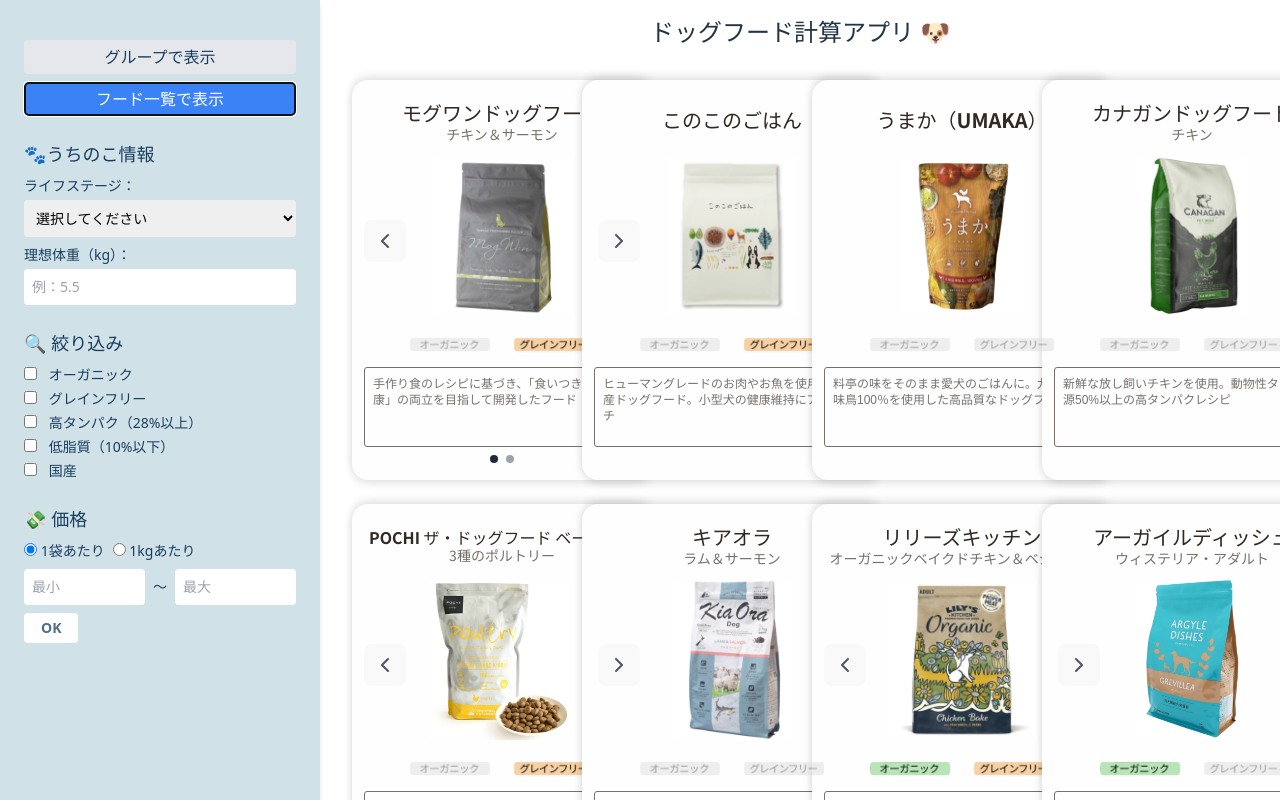
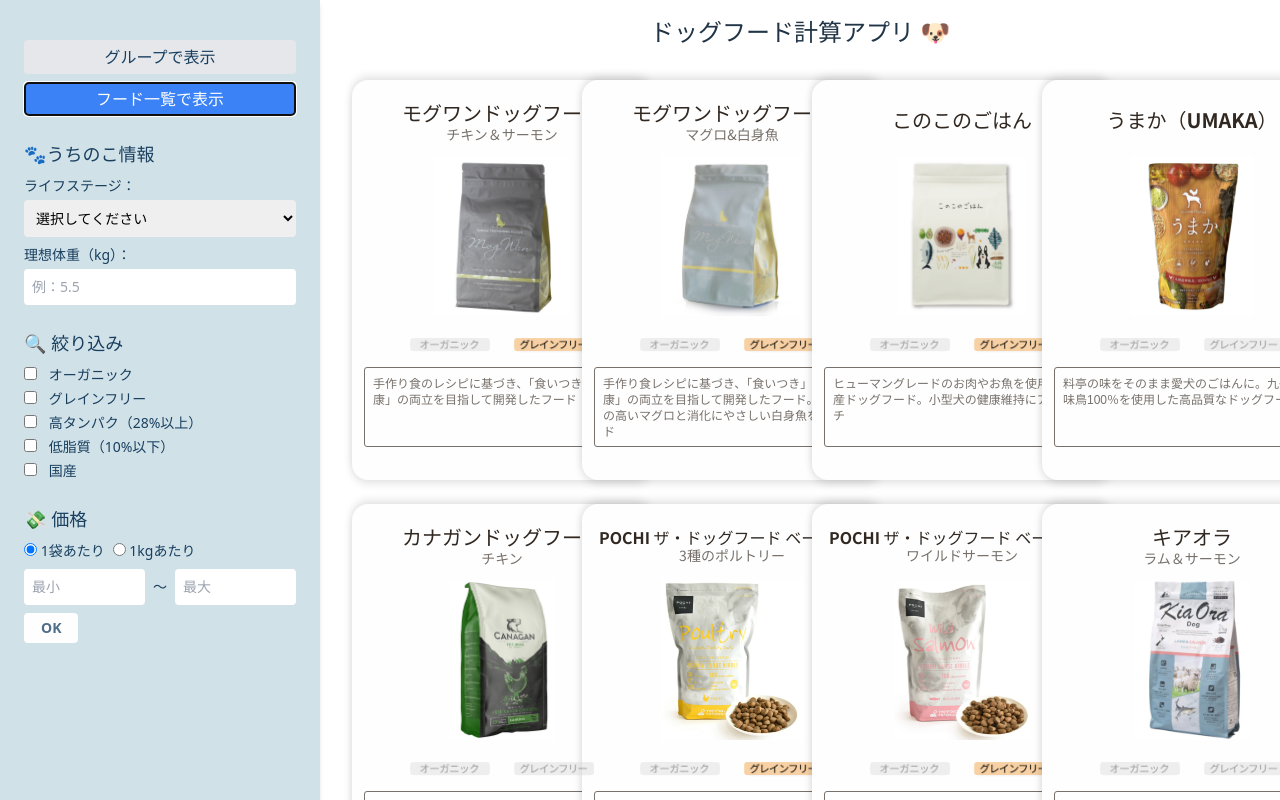
Before and after one commit to wannu0/dogfood, a React (Vite) app: page / in a window 1280 px wide. Both pictures are taken after a click on the button "フード一覧で表示". Shown: the top 800 px of the page. Built offline with nearby package versions, Linux system fonts and the light colour scheme; a web font is replaced by a local one.

Commit message:
一覧モードの切り替え実装

```diff
--- a/src/App.tsx
+++ b/src/App.tsx
@@ -5,7 +5,7 @@
 import Sidebar from "./Sidebar";
 import FoodDetailModal from "./components/FoodDetailModal";
 import { calcNutrientAverages, calcNutrientMedians } from "./utils/calcNutrients";
-import type { Stage, GroupedFood, Food, Nutrients, SelectedFood, MyPet, ViewMode } from "./types/types";
+import type { Stage, GroupedFood, Food, Nutrients, SelectedFood, MyPet, ViewMode, FoodWithGroup } from "./types/types";
 
 //GroupedFood[]からすべてのFood[]を抽出
 const foods: GroupedFood[] = groupedFoods;
@@ -24,7 +24,7 @@
   const [isOrganic, setIsOrganic]=useState(false);
   const [isDomestic, setIsDomestic]=useState(false);
 
-  const [selectedFood, setSelectedFood] = useState<SelectedFood | null>(null);
+  const [activeFood, setActiveFood] = useState<FoodWithGroup | null>(null);
   //グループ表示か個別表示か
   const [viewMode, setViewMode] = useState<ViewMode>("grouped");
 
@@ -44,13 +44,14 @@
 
 
     {/* モーダル */}
-    {selectedFood && (
+    {activeFood && (
       <FoodDetailModal
-      selectedFood={selectedFood}
-      setSelectedFood= {setSelectedFood}
-      onClose={()=> setSelectedFood(null)}
+      activeFood={activeFood}
+      setActiveFood={setActiveFood}
+      onClose={()=> setActiveFood(null)}
       nutrientAvg = {nutrientAvg}
       nutrientMedian={nutrientMedian}
+      viewMode={viewMode}
       />
     )}
 
@@ -66,8 +67,8 @@
       idealWeight={idealWeight}
       isOrganic={isOrganic}
       isDomestic={isDomestic}
-      selectedFood={selectedFood}
-      setSelectedFood= {setSelectedFood}
+      activeFood={activeFood}
+      setActiveFood={setActiveFood}
       viewMode={viewMode}
       />
     </div>
--- a/src/FoodList.tsx
+++ b/src/FoodList.tsx
@@ -1,12 +1,10 @@
 //FoodList.tsx
-import foods from "./data/foods.json";
-import type { Stage, GroupedFood,Food,Nutrients,SelectedFood, MyPet,ViewMode } from "./types/types";
+import type { Stage, GroupedFood,Food,Nutrients,SelectedFood, FoodWithGroup, MyPet,ViewMode } from "./types/types";
 import { calcDER } from "./utils/calories";
 import FoodCard from "./components/FoodCard";
 import { useMemo } from "react";
 
 type Props = {
-  //foods: GroupedFood[];
   groupedFoods:GroupedFood[];
   nutrientAvg:Nutrients;
   myPet: MyPet | undefined;
@@ -14,18 +12,18 @@
   idealWeight: number | undefined;
   isOrganic: boolean;
   isDomestic: boolean;
-  selectedFood: SelectedFood | null;
-  setSelectedFood: (f:SelectedFood)=>void;
+  activeFood: FoodWithGroup | null;
+  setActiveFood: (f:FoodWithGroup)=>void;
   viewMode: ViewMode;
 };
 
-const FoodList = ({ groupedFoods, myPet, stage, idealWeight, isOrganic, isDomestic, selectedFood, setSelectedFood, viewMode }: Props) => {
+const FoodList = ({ groupedFoods, myPet, stage, idealWeight, isOrganic, isDomestic, activeFood, setActiveFood, viewMode }: Props) => {
 
   const showUserInfo = myPet?.weightKg ? myPet.weightKg > 0 : false; //入力の有無を管理する
   const der = idealWeight ? calcDER(idealWeight, stage) : 0; //まず必要カロリーを計算
   //const foodsDisplay = isOrganic ? foods.filter((f) => f.isOrganic) : foods;
 
-const allFoods: SelectedFood[] = useMemo(() => {
+const allFoods: FoodWithGroup[] = useMemo(() => {
     return groupedFoods.flatMap(group =>
       group.foods.map(food => ({
         food,
@@ -35,7 +33,7 @@
   }, [groupedFoods]);
 
   //OrganicかつDomestic
-  const filteredGroups = foods.filter((group)=>{
+  const filteredGroups = groupedFoods.filter((group)=>{
     const matchesOrganic = isOrganic ? group.foods.some((food)=>food.isOrganic) : true;
     const matchesDomestic = isDomestic ? group.foods.some((food)=>food.isDomestic):true;
     return matchesOrganic && matchesDomestic;
@@ -45,6 +43,34 @@
     <div className="container mx-auto px-4">
       <div className="grid grid-cols-1 sm:grid-cols-2 lg:grid-cols-3 xl:grid-cols-4 gap-6">
 
+  {viewMode === "grouped"
+          ? filteredGroups.map((group) => (
+
+
+              <FoodCard
+                key={group.id}
+                foodWithGroup={{food: group.foods[0], groupedFood:group}}
+                myPet={myPet}
+                activeFood={activeFood}
+                setActiveFood={setActiveFood}
+                viewMode={viewMode}
+              />
+
+
+            ))
+          : allFoods.map((sf) => (
+              <FoodCard
+                key={sf.food.food_id}
+                foodWithGroup={sf}
+                myPet={myPet}
+                activeFood={activeFood}
+                setActiveFood={setActiveFood}
+                viewMode={viewMode}
+              />
+            ))}
+
+
+{/*
         {filteredGroups.map((group, index) => {
 
           return (
@@ -58,7 +84,7 @@
             />
           );
         })}
-
+*/}
       </div>
     </div>
   );
--- a/src/components/FoodCard.tsx
+++ b/src/components/FoodCard.tsx
@@ -1,7 +1,7 @@
 //FoodCard.tsx
 import { useState } from "react";
 import type { FC } from "react";
-import type { Food, GroupedFood, SelectedFood, MyPet } from "../types/types";
+import type { FoodWithGroup, MyPet, ViewMode } from "../types/types";
 import { motion } from "framer-motion";
 import FeatureIcons from "./FeatureIcons";
 import { ChevronLeft, ChevronRight } from "lucide-react";
@@ -9,22 +9,28 @@
 
 type Props = {
   myPet? : MyPet;
-  groupedFood: GroupedFood;
-  selectedFood: SelectedFood | null;
-  setSelectedFood: (f: SelectedFood) => void;
+  foodWithGroup: FoodWithGroup;
+  activeFood: FoodWithGroup | null;
+  setActiveFood: (f:FoodWithGroup)=>void;
+  viewMode: ViewMode;
 };
 
-const FoodCard: FC<Props> = ({ groupedFood, selectedFood, setSelectedFood, myPet }) => {
+const FoodCard: FC<Props> = ({ foodWithGroup, setActiveFood, myPet, viewMode }) => {
   const [index, setIndex] = useState(0);
   const [isHovered, setIsHovered] = useState(false);
-  const food = groupedFood.foods[index];
+  const {groupedFood} = foodWithGroup;
+  //foodはviewModeによって変わる
+  const food =
+    viewMode === "grouped"
+    ? groupedFood.foods[index]
+    : foodWithGroup.food;
 
 
   //最大パッケージ------
   const largestVariant = food.variants.reduce((a, b) =>
     a.weight > b.weight ? a : b
   );
-  //const pricePerKg = Math.round((largestVariant.price / largestVariant.weight) * 1000);
+
   //うちのこ情報を計算
   const der = myPet ? calcDER(myPet.weightKg, myPet.stage) : undefined;
   const dailyGrams = der && food.kcal ? Math.floor((der / food.kcal) * 100) : undefined;
@@ -44,7 +50,9 @@
           ? "0 6px 16px rgba(0,0,0,0.2), 0 -6px 16px rgba(0,0,0,0.2)"
           : "0 4px 8px rgba(0,0,0,0.1), 0 -4px 8px rgba(0,0,0,0.1)",
       }}
-      onClick={() => setSelectedFood({ food, groupedFood })}
+      onClick={() => {
+        setActiveFood(foodWithGroup);
+      }}
       onMouseEnter={() => setIsHovered(true)}
       onMouseLeave={() => setIsHovered(false)}
     >
@@ -66,9 +74,10 @@
 
       {/* 画像とアニメーション部分 */}
       <div className="relative w-full h-[170px] overflow-hidden">
-        {groupedFood.foods.map((f, i) => {
+        {viewMode === "grouped" ? (
+          // groupモード：スライド式
+          groupedFood.foods.map((f, i) => {
             const isActive = i === index;
-
             return (
               <motion.div
                 key={i}
@@ -88,10 +97,18 @@
                 />
               </motion.div>
             );
-        })}
+          })
+        ) : (
+          // flatモード：単体表示
+          <img
+            src={`/images/${food.imgsrc}.png`}
+            alt={food.name_sub}
+            className="h-[160px] object-contain mx-auto"
+          />
+        )}
 
         {/* 矢印 */}
-        {groupedFood.foods.length > 1 && (
+        {viewMode === "grouped" && groupedFood.foods.length > 1 && (
           <>
             <button
               onClick={(e) => {
@@ -132,7 +149,7 @@
         </div>
       )}
 
-      {groupedFood.foods.length > 1 && (
+      {viewMode === "grouped" && groupedFood.foods.length > 1 && (
         <div className="mt-2 flex justify-center space-x-2">
           {groupedFood.foods.map((_, i) => (
             <div
--- a/src/components/FoodDetailModal.tsx
+++ b/src/components/FoodDetailModal.tsx
@@ -1,9 +1,7 @@
 //FoodDetailModal.tsx
 
 import { useEffect,useState } from "react";
-import React from "react";
-import { motion } from "framer-motion";
-import type { Food, SelectedFood, GroupedFood } from "../types/types";
+import type { FoodWithGroup, ViewMode } from "../types/types";
 import { calcPFC } from "../utils/calcPFC";
 import FeatureIcons from "./FeatureIcons";
 import NutrientChart from "./NutrientChart";
@@ -13,24 +11,25 @@
 
 
 type Props = {
-  selectedFood: SelectedFood;
-  setSelectedFood: (f:SelectedFood)=>void;
+  activeFood: FoodWithGroup;
+  setActiveFood : (f:FoodWithGroup)=>void;
   onClose: () => void;
   nutrientAvg: Record<string, number>;  //平均値オブジェクト
   nutrientMedian: Record<string, number>;  //中央値オブジェクト
+  viewMode: ViewMode;
 };
 
-export default function FoodDetailModal({selectedFood,setSelectedFood, onClose,nutrientAvg,nutrientMedian}:Props){
+export default function FoodDetailModal({activeFood, onClose,nutrientAvg,nutrientMedian, viewMode}:Props){
 
-    const foods = selectedFood.groupedFood.foods;
-    const groupedFood = selectedFood.groupedFood;
+    const foods = activeFood.groupedFood.foods;
 
-    const initialIndex = foods.findIndex(f=>f.food_id === selectedFood.food.food_id);
+    const initialIndex = foods.findIndex(f=>f.food_id === activeFood.food.food_id);
     const [currentIndex, setCurrentIndex] = useState(initialIndex);
-    const [isDetailMode, setIsDetailMode] = useState(foods.length === 1);   //1つなら即詳細表示
+    const [isDetailMode, setIsDetailMode] = useState(
+        viewMode === "flat" ||foods.length === 1);   //flatモード、またはfoodが1つなら即詳細表示
 
     const food = foods[currentIndex]//selectedFood.food;
-    const foodGroup = selectedFood.groupedFood; //多分いらなくなる
+    const foodGroup = activeFood.groupedFood; //多分いらなくなる
 
     //const pfc = calcPFC(food);
     const { pfc, note: pfcNote } = calcPFC(food, nutrientAvg);
```
Also changed, not shown: src/types/types.ts (+4 -24 lines). Lines whose indentation alone changed are shown as unchanged.
